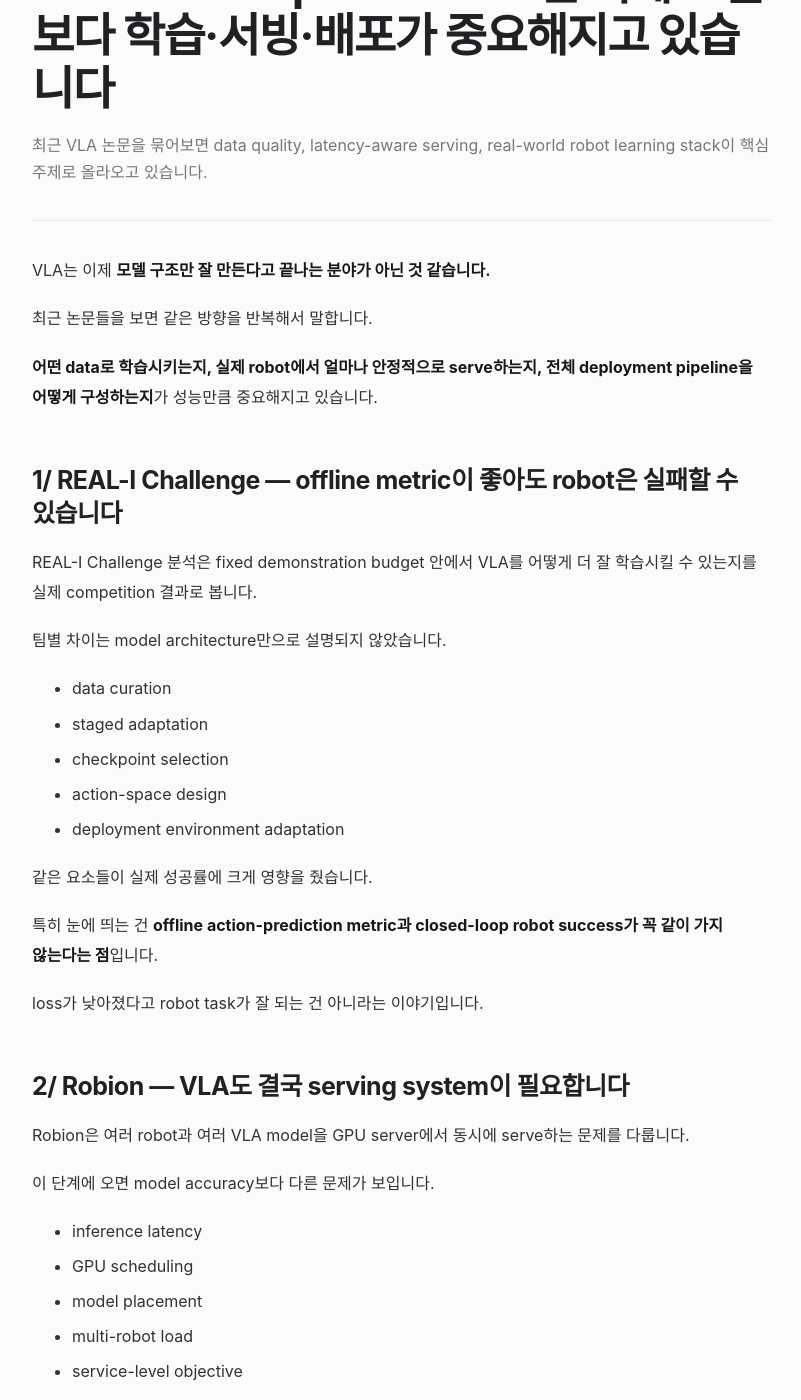
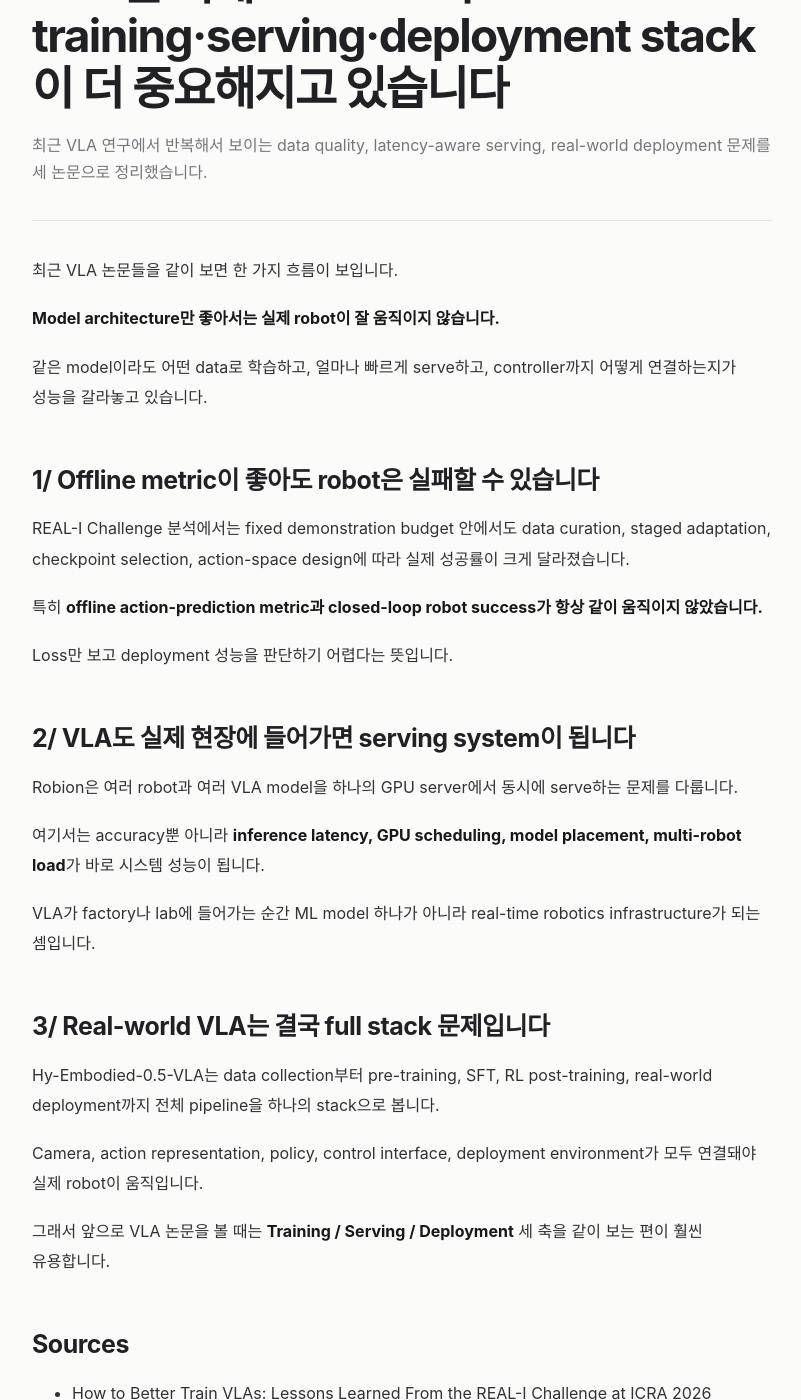
Before and after one commit to nayana224/nayana224.github.io, a Jekyll site: the page built from _research_feed/2026-09-19-research-papers.md, in a window 1280 px wide and 1400 px high, scrolled down 216 px. Shown: the whole window, without its empty margins (238-1039 px from the left). Built offline with Jekyll 4.4.1, drawn with Linux system fonts in a browser that asks for light colours; some of the changed text lies outside the part shown.

Commit message:
refine Research Papers short-form style

```diff
--- a/_research_feed/2026-09-19-research-papers.md
+++ b/_research_feed/2026-09-19-research-papers.md
@@ -1,71 +1,41 @@
 ---
 layout: feed_note
-title: "Research Papers — VLA는 이제 모델보다 학습·서빙·배포가 중요해지고 있습니다"
+title: "VLA는 이제 model보다 training·serving·deployment stack이 더 중요해지고 있습니다"
 date: 2026-09-19 00:35:00 +0900
 channel: research-papers
 channel_label: Research Papers
-summary: "최근 VLA 논문을 묶어보면 data quality, latency-aware serving, real-world robot learning stack이 핵심 주제로 올라오고 있습니다."
+summary: "최근 VLA 연구에서 반복해서 보이는 data quality, latency-aware serving, real-world deployment 문제를 세 논문으로 정리했습니다."
 ---
 
-VLA는 이제 **모델 구조만 잘 만든다고 끝나는 분야가 아닌 것 같습니다.**
+최근 VLA 논문들을 같이 보면 한 가지 흐름이 보입니다.
 
-최근 논문들을 보면 같은 방향을 반복해서 말합니다.
+**Model architecture만 좋아서는 실제 robot이 잘 움직이지 않습니다.**
 
-**어떤 data로 학습시키는지, 실제 robot에서 얼마나 안정적으로 serve하는지, 전체 deployment pipeline을 어떻게 구성하는지**가 성능만큼 중요해지고 있습니다.
+같은 model이라도 어떤 data로 학습하고, 얼마나 빠르게 serve하고, controller까지 어떻게 연결하는지가 성능을 갈라놓고 있습니다.
 
-## 1/ REAL-I Challenge — offline metric이 좋아도 robot은 실패할 수 있습니다
+## 1/ Offline metric이 좋아도 robot은 실패할 수 있습니다
 
-REAL-I Challenge 분석은 fixed demonstration budget 안에서 VLA를 어떻게 더 잘 학습시킬 수 있는지를 실제 competition 결과로 봅니다.
+REAL-I Challenge 분석에서는 fixed demonstration budget 안에서도 data curation, staged adaptation, checkpoint selection, action-space design에 따라 실제 성공률이 크게 달라졌습니다.
 
-팀별 차이는 model architecture만으로 설명되지 않았습니다.
+특히 **offline action-prediction metric과 closed-loop robot success가 항상 같이 움직이지 않았습니다.**
 
-- data curation
-- staged adaptation
-- checkpoint selection
-- action-space design
-- deployment environment adaptation
+Loss만 보고 deployment 성능을 판단하기 어렵다는 뜻입니다.
 
-같은 요소들이 실제 성공률에 크게 영향을 줬습니다.
+## 2/ VLA도 실제 현장에 들어가면 serving system이 됩니다
 
-특히 눈에 띄는 건 **offline action-prediction metric과 closed-loop robot success가 꼭 같이 가지 않는다는 점**입니다.
+Robion은 여러 robot과 여러 VLA model을 하나의 GPU server에서 동시에 serve하는 문제를 다룹니다.
 
-loss가 낮아졌다고 robot task가 잘 되는 건 아니라는 이야기입니다.
+여기서는 accuracy뿐 아니라 **inference latency, GPU scheduling, model placement, multi-robot load**가 바로 시스템 성능이 됩니다.
 
-## 2/ Robion — VLA도 결국 serving system이 필요합니다
+VLA가 factory나 lab에 들어가는 순간 ML model 하나가 아니라 real-time robotics infrastructure가 되는 셈입니다.
 
-Robion은 여러 robot과 여러 VLA model을 GPU server에서 동시에 serve하는 문제를 다룹니다.
+## 3/ Real-world VLA는 결국 full stack 문제입니다
 
-이 단계에 오면 model accuracy보다 다른 문제가 보입니다.
+Hy-Embodied-0.5-VLA는 data collection부터 pre-training, SFT, RL post-training, real-world deployment까지 전체 pipeline을 하나의 stack으로 봅니다.
 
-- inference latency
-- GPU scheduling
-- model placement
-- multi-robot load
-- service-level objective
+Camera, action representation, policy, control interface, deployment environment가 모두 연결돼야 실제 robot이 움직입니다.
 
-즉 VLA가 실제 factory나 lab에 들어가면 ML model 하나가 아니라 **real-time serving system**이 됩니다.
-
-Robotics에서 system integration 경험이 중요한 이유도 여기서 다시 드러납니다.
-
-## 3/ Hy-Embodied-0.5-VLA — 결국 full stack 문제입니다
-
-Hy-Embodied-0.5-VLA는 data collection부터 pre-training, supervised fine-tuning, RL post-training, real-world deployment까지 전체 pipeline을 하나의 stack으로 봅니다.
-
-이 관점이 중요한 이유는 실제 robot에서는 model만 따로 존재하지 않기 때문입니다.
-
-camera, action representation, control interface, dataset, policy, deployment 환경이 전부 맞물려야 합니다.
-
-VLA deployment는 결국 **learning problem이면서 동시에 robotics system problem**입니다.
-
-## 지금 봐야 할 포인트
-
-최근 VLA 연구를 세 축으로 보면 정리가 쉽습니다.
-
-1. **Training** — 같은 data에서도 어떻게 더 잘 학습할 것인가
-2. **Serving** — 실제 robot에 얼마나 빠르고 안정적으로 제공할 것인가
-3. **Deployment** — model부터 controller까지 전체 stack을 어떻게 맞출 것인가
-
-앞으로 논문을 읽을 때 architecture만 따라가기보다 이 세 축을 같이 보면, 실제 robot에 연결되는 흐름이 더 잘 보일 것 같습니다.
+그래서 앞으로 VLA 논문을 볼 때는 **Training / Serving / Deployment** 세 축을 같이 보는 편이 훨씬 유용합니다.
 
 ## Sources
 
```
